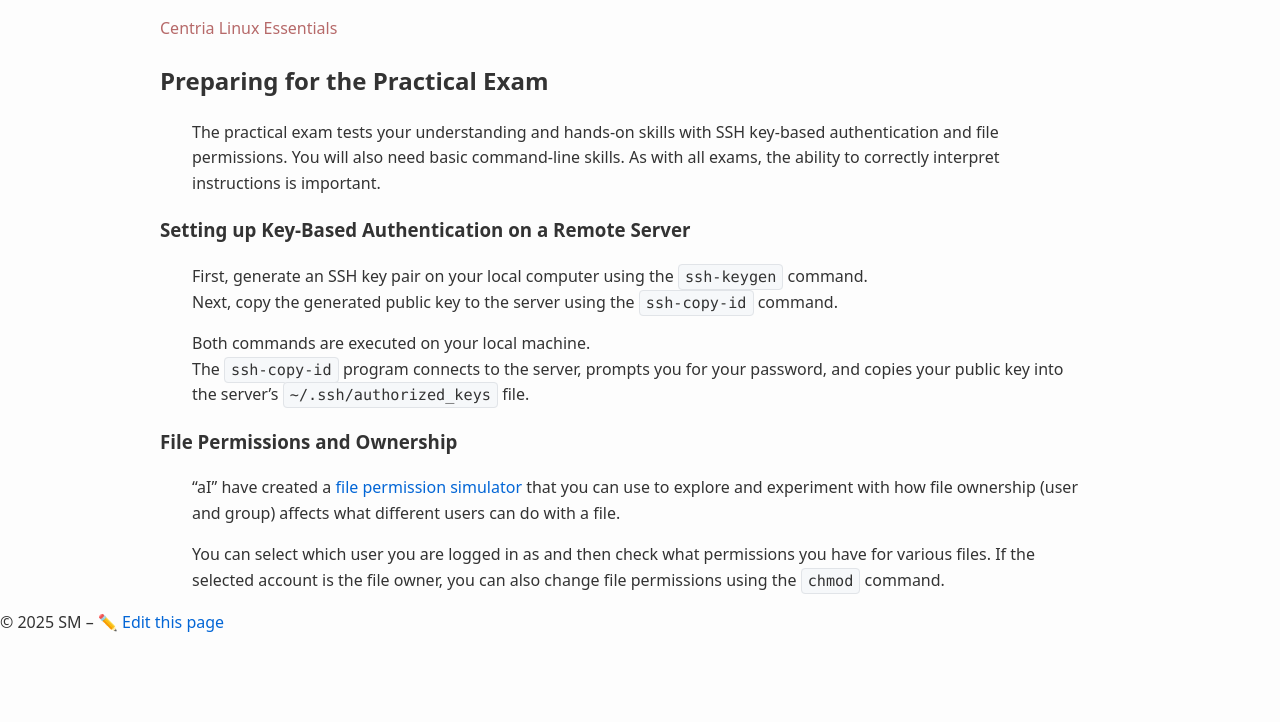
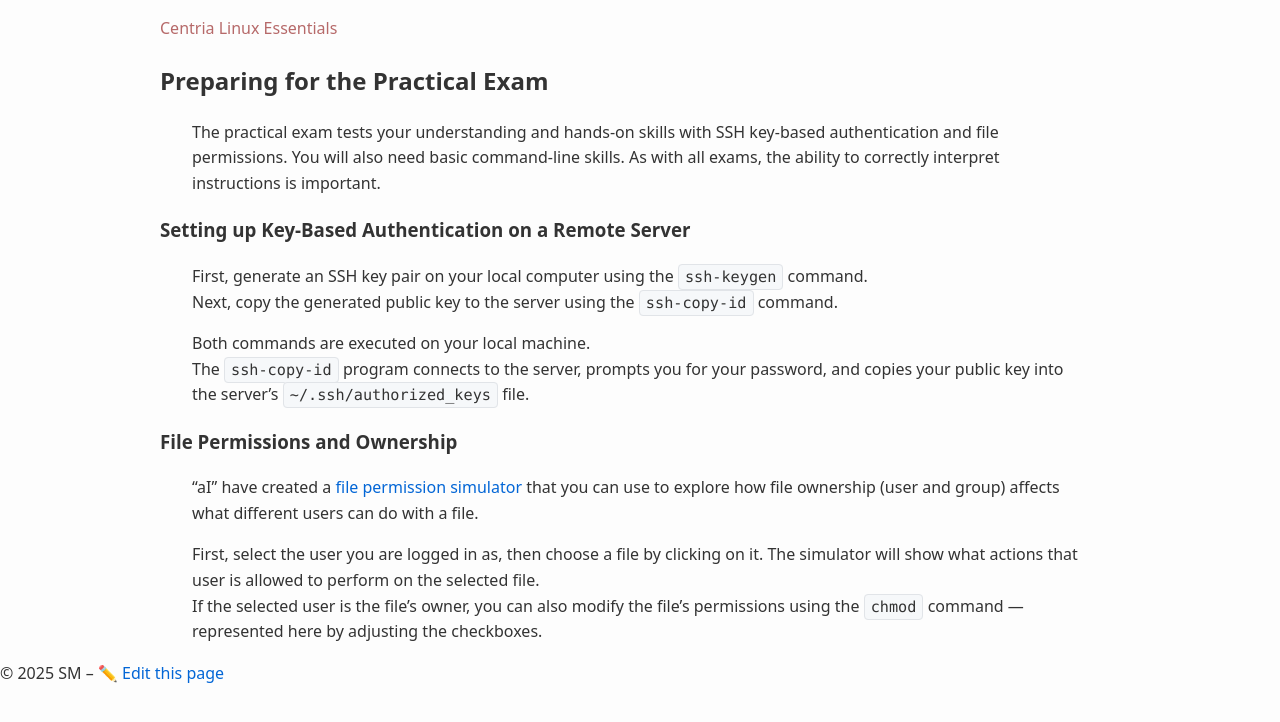
Before and after one commit to averkoc/lx, a Jekyll site: the page built from docs/prepare.md, in a window 1280 px wide. Shown: the top 722 px of the page. Built offline with Jekyll 4.4.1, drawn with Linux system fonts in a browser that asks for light colours.

Commit message:
Update prepare.md

```diff
--- a/docs/prepare.md
+++ b/docs/prepare.md
@@ -16,6 +16,7 @@ Both commands are executed on your local machine.
 The `ssh-copy-id` program connects to the server, prompts you for your password, and copies your public key into the server’s `~/.ssh/authorized_keys` file.
 
 ### File Permissions and Ownership
-"aI" have created a [file permission simulator](perms.html) that you can use to explore and experiment with how file ownership (user and group) affects what different users can do with a file.
+"aI" have created a [file permission simulator](perms.html) that you can use to explore how file ownership (user and group) affects what different users can do with a file.
 
-You can select which user you are logged in as and then check what permissions you have for various files. If the selected account is the file owner, you can also change file permissions using the `chmod` command.
+First, select the user you are logged in as, then choose a file by clicking on it. The simulator will show what actions that user is allowed to perform on the selected file.
+If the selected user is the file’s owner, you can also modify the file’s permissions using the `chmod` command — represented here by adjusting the checkboxes.
```
